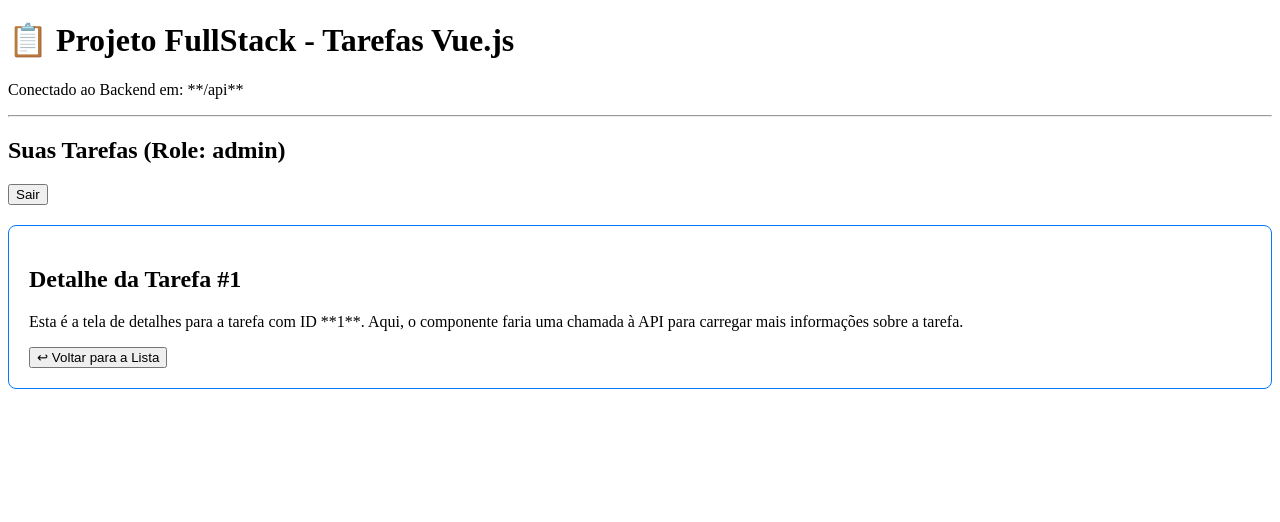
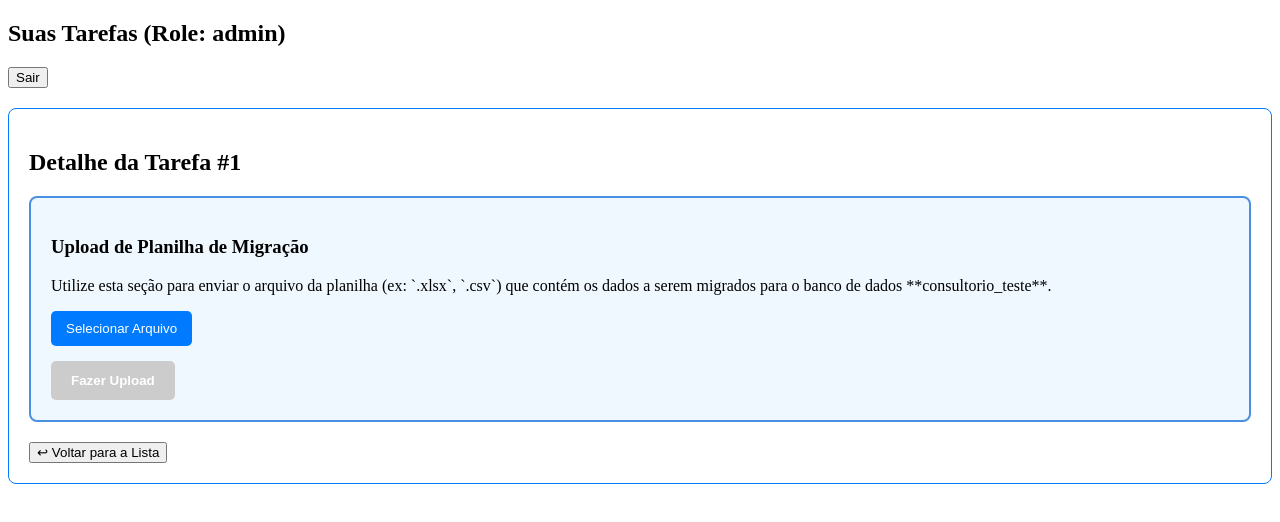
Before and after one commit to flavio50k/migration-sheets-to-db, a Vue app in the folder vue-app/: page /tasks/1 in a window 1280 px wide. Shown: the top 522 px of the page. Built offline with nearby package versions, Linux system fonts and the light colour scheme; sample sign-in values are in the browser's storage.

Commit message:
TaskDetail

```diff
--- a/vue-app/src/App.vue
+++ b/vue-app/src/App.vue
@@ -1,9 +1,5 @@
 <template>
   <div id="app">
-    <h1>📋 Projeto FullStack - Tarefas Vue.js</h1>
-    <p>Conectado ao Backend em: **{{ apiUrl }}**</p>
-    <hr />
-
     <header v-if="token" class="header">
       <h2>Suas Tarefas (Role: {{ userRole }})</h2>
       <button @click="logout">Sair</button>
@@ -14,7 +10,6 @@
       :userRole="userRole"
       @update-auth="updateAuth"
     />
-
   </div>
 </template>
 
--- a/vue-app/src/views/Login.js
+++ b/vue-app/src/views/Login.js
@@ -1,6 +1,5 @@
 /* vue-app/src/views/Login.js */
 import axios from "axios";
-/* O Nginx (via docker-compose) faz o proxy reverso de /api para o backend:3000 */
 const API_URL = "/api";
 
 export default {
@@ -22,8 +21,7 @@ export default {
      * @returns {boolean} true se a autenticação foi bem-sucedida, false caso contrário.
      */
     async authenticate(type) {
-      this.authMessage =
-        type === "login" ? "Tentando login..." : "Tentando registro...";
+      this.authMessage = type === "login" ? "Tentando login..." : "Tentando registro...";
       this.authSuccess = false;
       const endpoint = type === "login" ? "login" : "register";
 
@@ -35,17 +33,17 @@ export default {
 
         const { token, role, message } = response.data;
 
-        /* Armazenar o token e role no sessionStorage */
+        /* Armazenar o token e role no sessionStorage (MANTER CONSISTÊNCIA) */
         sessionStorage.setItem("token", token);
         sessionStorage.setItem("userRole", role);
 
-        /* Notifica o App.vue para atualizar o estado global do token e role */
+        /* Notifica o App.vue para atualizar o estado global (via mixin do App.js) */
         this.$emit('update-auth', { token, role });
 
         this.authSuccess = true;
         this.authMessage = message || `Sucesso! Bem-vindo(a) ${this.username}.`;
         this.password = "";
-        return true; // Retorna sucesso para Login.vue gerenciar a navegação
+        return true; /* Sucesso para a View gerenciar a navegação */
       } catch (error) {
         this.authSuccess = false;
 
@@ -54,7 +52,7 @@ export default {
 
         this.authMessage = `Falha no ${type}: ${errorMessage}`;
         console.error(`Falha ao ${type}:`, error);
-        return false; // Retorna falha
+        return false; /* Retorna falha para a View gerenciar */
       }
     },
   },
--- a/vue-app/src/views/Login.vue
+++ b/vue-app/src/views/Login.vue
@@ -30,3 +30,6 @@ export default {
     }
 };
 </script>
+
+<style scoped>
+</style>
--- a/vue-app/src/views/TaskDetail.vue
+++ b/vue-app/src/views/TaskDetail.vue
@@ -1,11 +1,9 @@
 <template>
   <div class="task-detail-view">
+
     <h2>Detalhe da Tarefa #{{ taskId }}</h2>
-    <p>
-      Esta é a tela de detalhes para a tarefa com ID **{{ taskId }}**.
-      Aqui, o componente faria uma chamada à API para carregar mais
-      informações sobre a tarefa.
-    </p>
+
+    <MigrationUpload :token="token" :taskId="taskId" @migration-complete="handleMigrationComplete" />
 
     <button @click="$router.push({ name: 'TaskList' })">
       ↩ Voltar para a Lista
@@ -14,13 +12,25 @@
 </template>
 
 <script>
+import MigrationUpload from "../components/migration/MigrationUpload.vue";
+
 export default {
   name: "TaskDetail",
+  components: {
+    MigrationUpload,
+  },
   props: {
-    // Esta prop é injetada automaticamente pelo Vue Router (ver index.js)
     id: {
       type: [String, Number],
       required: true,
+    },
+    token: {
+      type: String,
+      required: true,
+    },
+    userRole: { /* Não é usado diretamente, mas pode ser passado para componentes filhos se necessário */
+      type: String,
+      default: 'user',
     },
   },
   computed: {
@@ -28,6 +38,11 @@ export default {
       return this.id;
     },
   },
+  methods: {
+    handleMigrationComplete() {
+      console.log(`Upload concluído para a Tarefa ID: ${this.taskId}`);
+    }
+  }
 };
 </script>
 
@@ -38,4 +53,8 @@ export default {
   border-radius: 8px;
   margin-top: 20px;
 }
+
+.task-detail-view button {
+  margin-top: 20px;
+}
 </style>
--- a/vue-app/src/views/TaskList.vue
+++ b/vue-app/src/views/TaskList.vue
@@ -1,10 +1,7 @@
 <template>
   <div class="task-list-view">
-    <MigrationUpload :token="token" @migration-complete="loadTasks" />
-    <hr />
 
     <h3>Gestão de Tarefas (Tasks)</h3>
-    <button @click="loadTasks">Carregar/Atualizar Tarefas</button>
 
     <div class="new-task-area">
       <input type="text" v-model="newTaskTitle" placeholder="Título da nova tarefa" @keyup.enter="createTask" />
@@ -23,21 +20,15 @@
 </template>
 
 <script>
-// Importa o mixin com toda a lógica de API
 import TaskLogic from "../mixins/TaskLogic.js";
-// Importa os componentes filhos
 import TaskItem from "../components/task/TaskItem.vue";
-import MigrationUpload from "../components/migration/MigrationUpload.vue";
 
 export default {
   name: "TaskList",
-  // O mixin TaskLogic agora gerencia o 'tasks', 'newTaskTitle', e 'errorMessage'
   mixins: [TaskLogic],
   components: {
     TaskItem,
-    MigrationUpload,
   },
-  // O App.vue injeta estas props via <router-view>
   props: {
     token: {
       type: String,
@@ -50,7 +41,6 @@ export default {
   },
   methods: {
     handleSelectTask(taskId) {
-      // Navega para a rota de detalhe da tarefa
       this.$router.push({ name: 'TaskDetail', params: { id: taskId } });
     }
   }
@@ -58,8 +48,6 @@ export default {
 </script>
 
 <style scoped>
-/* O TaskList.vue não precisa de estilos pesados,
-pois App.scss e TaskItem.scss já cuidam da aparência. */
 .new-task-area {
   display: flex;
   margin: 20px 0;
```
